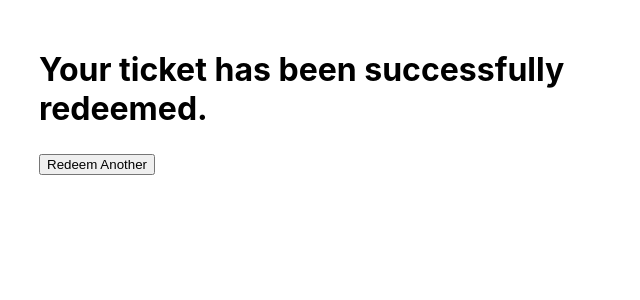
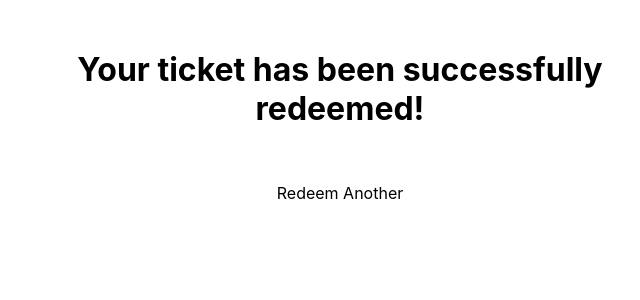
Before and after one commit to rw-a/valentines-day, a Django app: page /redeemed/ in a window 1280 px wide. Shown: the top 300 px of the page, without its empty margins (300-940 px from the left). Run offline with Django 4.2, Linux system fonts and the light colour scheme; parts of the project's set-up code (start-up, migrations or seed data) failed here and were passed over.

Commit message:
updated css of purchased.html

```diff
--- a/ticketing/static/css/main.css
+++ b/ticketing/static/css/main.css
@@ -17,6 +17,14 @@
     background-size: 18px 18px;
     background-repeat: no-repeat;
     background-position: right center;
+}
+
+.centre {
+    display: flex;
+    flex-direction: column;
+    margin-left: auto;
+    margin-right: auto;
+    align-items: center;
 }
 
 .info {
--- a/ticketing/templates/ticketing/purchased.html
+++ b/ticketing/templates/ticketing/purchased.html
@@ -6,12 +6,17 @@
     <title>Ticket Redeemed!</title>
     {% load static %}
     <link rel="stylesheet" type="text/css" href="{% static 'css/main.css' %}">
+    <link rel="stylesheet" type="text/css" href="{% static 'css/redeemed.css' %}">
+    <link rel="icon" type="image/png" href="{% static 'icons/done.svg' %}"/>
 </head>
 <body>
     <div id="content">
-        <h1>Your ticket has been successfully redeemed.</h1>
+        <h1 style="text-align: center">Your ticket has been successfully redeemed!</h1>
         <br>
-        <button type="button" onclick="location.href={% url 'ticketing:purchase' %}">Redeem Another</button>
+        <div class="centre">
+            <span class="img" title="Redeem Another" id="repeat" onclick="location.href={% url 'ticketing:purchase' %}"></span>
+            <p>Redeem Another</p>
+        </div>
     </div>
 </body>
 </html>
```
Also changed, not shown: ticketing/static/css/redeem.css (+0 -8 lines), ticketing/static/icons/done.svg (added), ticketing/static/icons/repeat.svg (added), ticketing/static/icons/repeat_thick.svg (added).
